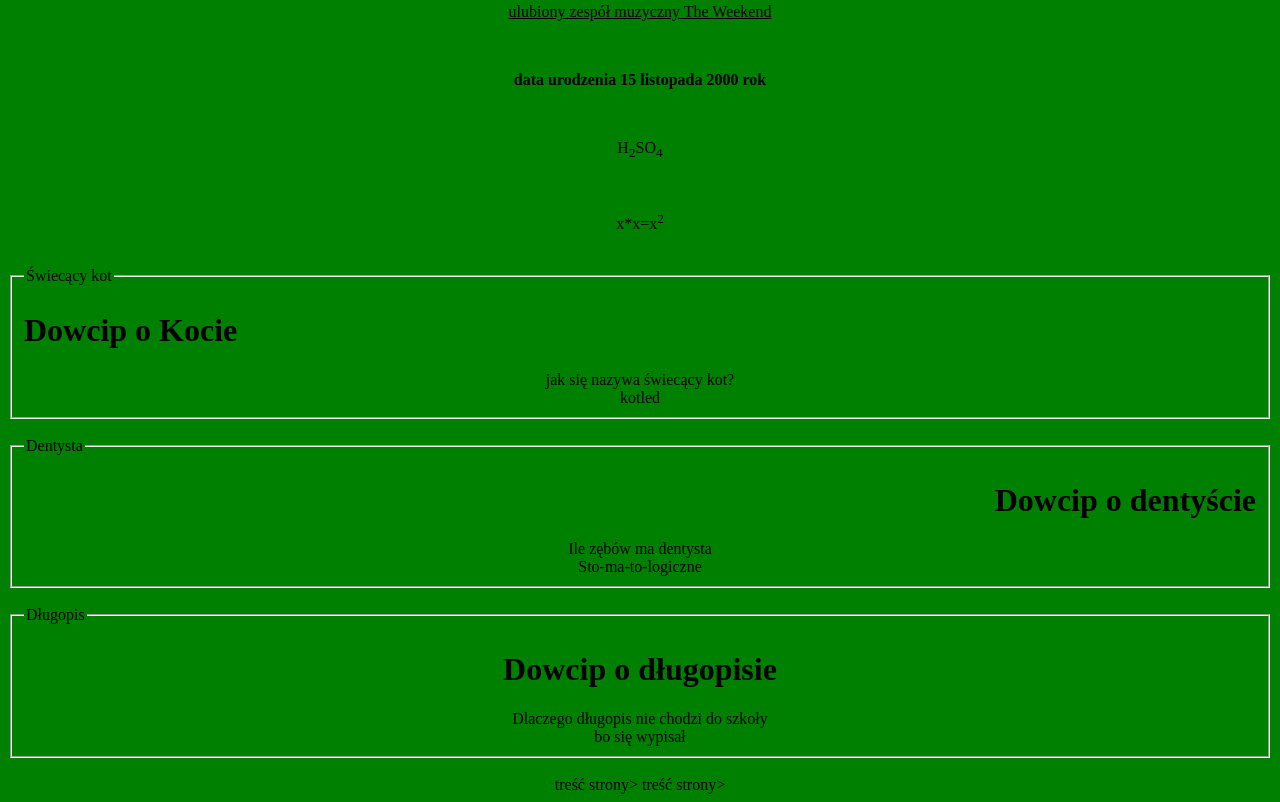
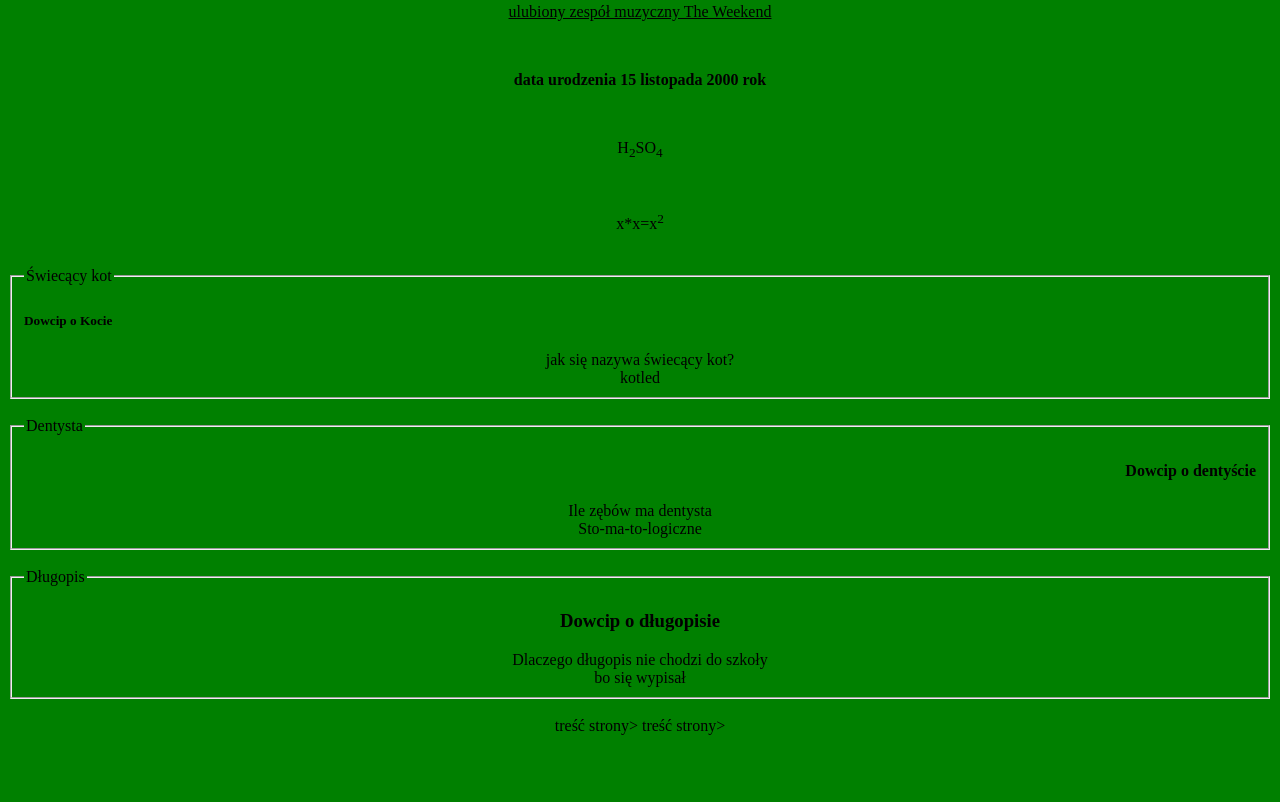
Before and after one commit to Kruk2137/Kruk2137.github.io, a plain HTML site: page index.html in a window 1280 px wide. Shown: the part 1696-2498 px from the top of the page. After the commit the page ends 2439 px from the top, so only its background shows below. Drawn offline with Linux system fonts and the light colour scheme.

Commit message:
Update index.html

```diff
--- a/index.html
+++ b/index.html
@@ -36,19 +36,19 @@
 <center> <p> H<sub>2</sub>SO<sub>4</sub</p> </center><br>
 <center> <p>x*x=x<sup>2</sup></p> </center><br>
      <fieldset>
-          <h1 ALIGN=left >Dowcip o Kocie</h1>
+          <h5 ALIGN=left >Dowcip o Kocie</h1>
 <legend>Świecący kot</legend>
 jak się nazywa świecący kot?   <br />
 kotled
 </fieldset>
 <br /><fieldset>
-     <h1 ALIGN=right >Dowcip o dentyście</h1>
+     <h4 ALIGN=right >Dowcip o dentyście</h1>
 <legend>Dentysta</legend>
 Ile zębów ma dentysta   <br />
 Sto-ma-to-logiczne
 </fieldset>
 <br /><fieldset>
-     <h1 ALIGN=center >Dowcip o długopisie</h1>
+     <h3 ALIGN=center >Dowcip o długopisie</h1>
 <legend>Długopis</legend>
 Dlaczego długopis nie chodzi do szkoły    <br />
 bo się wypisał
```
